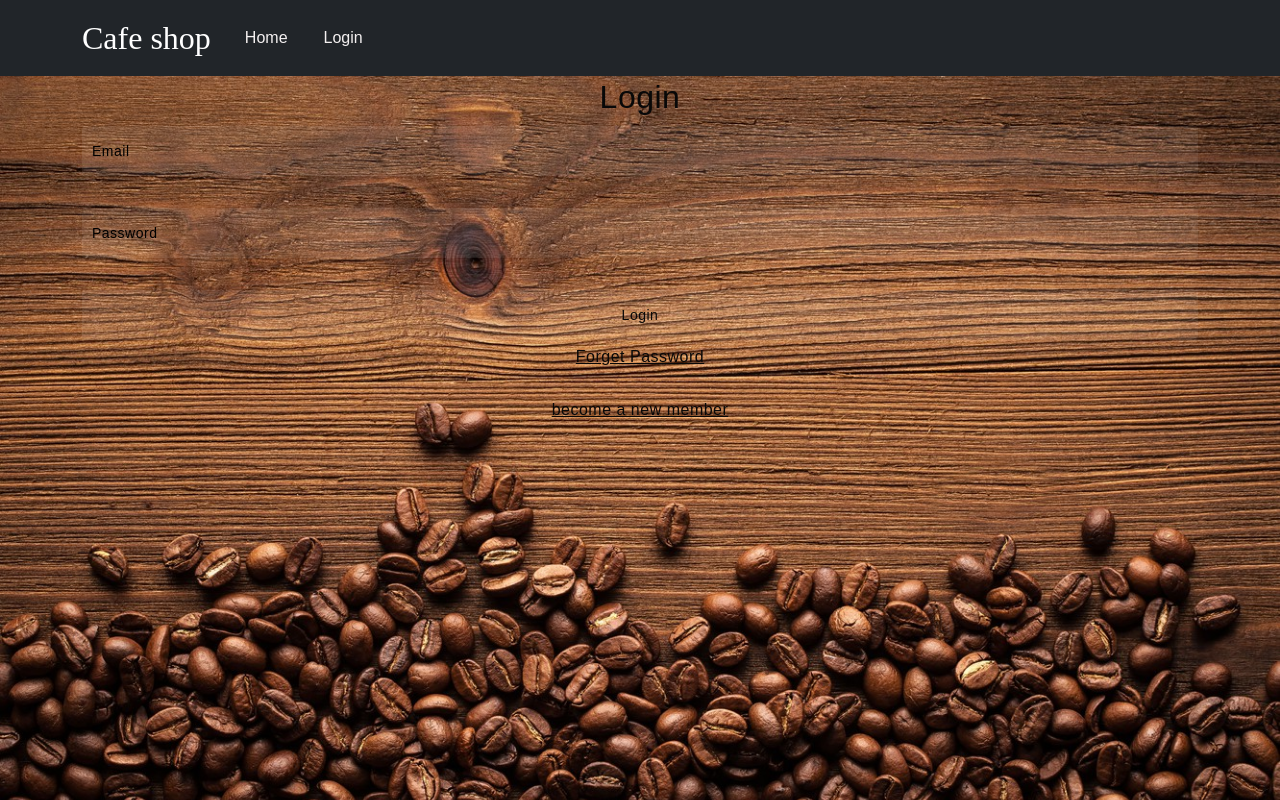
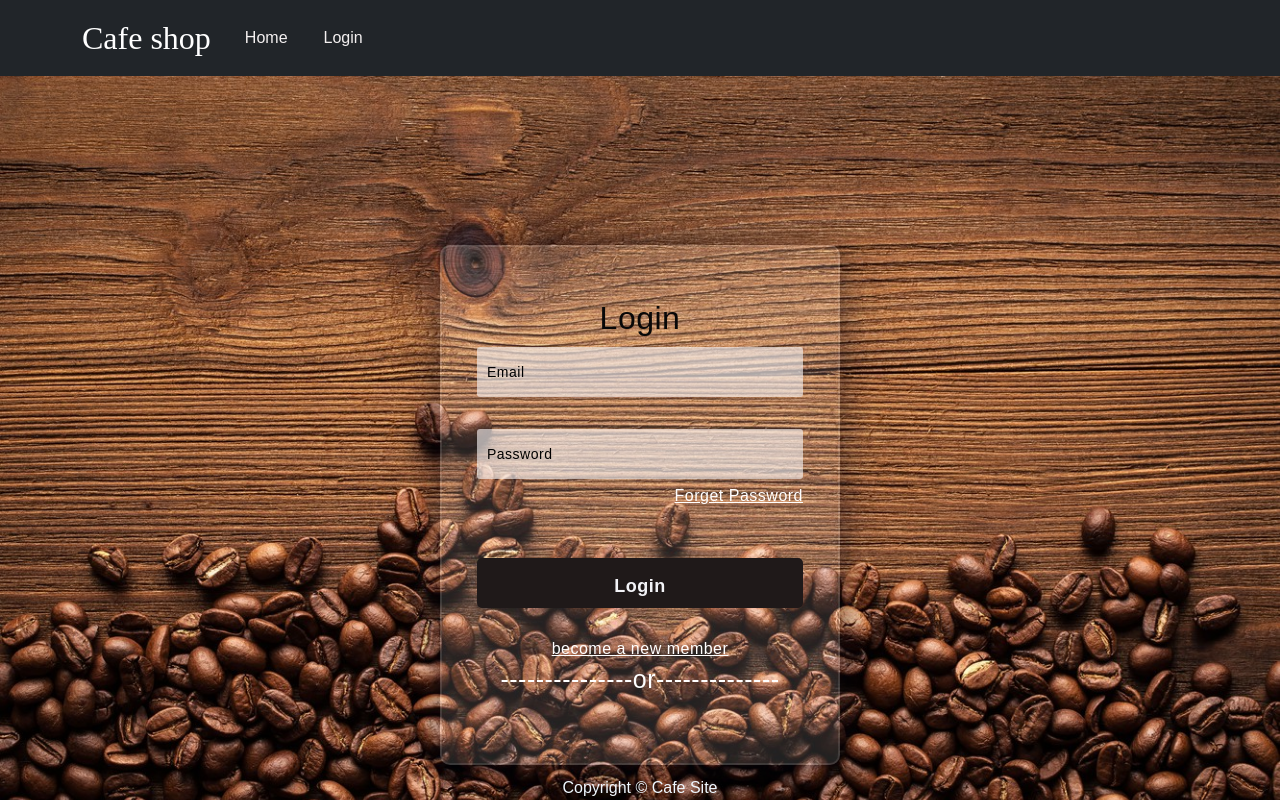
Before and after one commit to SoheelGadad/cafe-site, a React (Create React App) app in the folder frontend/: page /login in a window 1280 px wide. Built offline with nearby package versions, Linux system fonts and the light colour scheme.

Commit message:
update on ui

```diff
--- a/frontend/src/App.js
+++ b/frontend/src/App.js
@@ -9,6 +9,7 @@ import Register from "./Pages/login&Register/Register";
 import ForgetPassword from "./Pages/Forgetpassword/ForgetPassword";
 import Userprofile from "./Pages/ProfileScreen/ProfileScreen";
 import NewSubmit from "./Pages/Forgetpassword/NewSubmit";
+import Footer from "./components/Footer";
 
 export const UserContext = createContext();
 
@@ -35,7 +36,10 @@ const App = () => {
     <>
       <UserContext.Provider>
         <Navbar setSearch={(s) => setSearch(s)} />
+
         <Routing />
+
+        <Footer />
       </UserContext.Provider>
     </>
   );
--- a/frontend/src/Pages/Forgetpassword/ForgetPassword.js
+++ b/frontend/src/Pages/Forgetpassword/ForgetPassword.js
@@ -1,6 +1,7 @@
 import { useState } from "react";
 import axios from "axios";
 import { useNavigate } from "react-router-dom";
+import "./styles.css";
 
 function ForgetPassword() {
   const navigate = useNavigate();
--- a/frontend/src/Pages/Forgetpassword/NewSubmit.js
+++ b/frontend/src/Pages/Forgetpassword/NewSubmit.js
@@ -1,6 +1,7 @@
 import { useState } from "react";
 import axios from "axios";
 import { useNavigate } from "react-router-dom";
+import "./styles.css";
 
 function NewSubmit() {
   const navigate = useNavigate();
--- a/frontend/src/Pages/Forgetpassword/register.css
+++ b/frontend/src/Pages/Forgetpassword/styles.css
@@ -29,17 +29,23 @@ input {
   display: block;
   height: 50px;
   width: 100%;
-  background-color: rgba(255, 255, 255, 0.07);
   border-radius: 3px;
   padding: 0 10px;
   margin-top: 8px;
   font-size: 14px;
   font-weight: 300;
+  background-color: rgb(245 239 239 / 64%);
 }
 ::placeholder {
   color: #000000;
 }
-button {
+input:hover {
+  border-style: solid;
+  border-radius: 5px;
+  color: #fffcfc;
+  border-color: #000000;
+}
+.button {
   margin-top: 50px;
   width: 100%;
   background-color: #1f1919;
@@ -50,7 +56,22 @@ button {
   border-radius: 5px;
   cursor: pointer;
 }
-button:hover {
+.button:hover {
   background-color: #ffffff;
   color: #080710;
 }
+.subnode {
+  text-align: center;
+  display: block;
+  margin-top: 5px;
+  color: #fdfdfd;
+}
+
+.subnode a:hover {
+  color: #ffffff;
+}
+.social-icon p {
+  text-align: center;
+  font-size: 25px;
+  color: #ffffff;
+}
--- a/frontend/src/Pages/login&Register/Register.jsx
+++ b/frontend/src/Pages/login&Register/Register.jsx
@@ -5,7 +5,7 @@ import { useDispatch, useSelector } from "react-redux";
 import MainScreen from "../../components/MainScreen";
 import Loading from "../../components/Loading";
 import ErrorMessage from "../../components/ErrorMessage";
-import "./Login&Register.css";
+import "./styles.css";
 
 function Registerpage() {
   const navigate = useNavigate();
@@ -28,9 +28,7 @@ function Registerpage() {
 
   const submitHandler = (e) => {
     e.preventDefault();
-    if (password !== confirmpassword) {
-      setMessage("Passwords do not match");
-    } else dispatch(register(name, email, password));
+    dispatch(register(name, email, password));
   };
 
   return (
@@ -64,23 +62,13 @@ function Registerpage() {
             type="password"
             placeholder="Password"
           />
-          <br />
-          <input
-            value={confirmpassword}
-            onChange={(e) => setConfirmPassword(e.target.value)}
-            type="password"
-            placeholder="ConfirmPassword"
-          />
-          <br />
+
           <input type="submit" value="Register" className="button" />
-          <div
-            style={{
-              textAlign: "center",
-              display: "block",
-              marginTop: "5px",
-            }}
-          >
+          <div className="subnode">
             Already have an account?<a href="/Login">Sign In.</a>
+          </div>
+          <div className="social-icon">
+            <p>---------------or--------------</p>
           </div>
         </form>
       </div>
--- a/frontend/src/Pages/login&Register/login.jsx
+++ b/frontend/src/Pages/login&Register/login.jsx
@@ -6,7 +6,7 @@ import { login } from "../../actions/userActions";
 import MainScreen from "../../components/MainScreen";
 import Loading from "../../components/Loading";
 import ErrorMessage from "../../components/ErrorMessage";
-import "./Login&Register.css";
+import "./styles.css";
 
 function Loginpage() {
   const [email, setEmail] = useState("");
@@ -50,21 +50,37 @@ function Loginpage() {
             type="password"
             placeholder="Password"
           />
-          <br />
+          <div className="forgetapage">
+            <Link
+              style={{
+                color: "#fff",
+                textAlign: "right",
+                display: "block",
+                marginTop: "5px",
+              }}
+              to={"/ForgetPassword"}
+            >
+              Forget Password
+            </Link>
+          </div>
+
           <input type="submit" value="Login" className="button" />
-          <Link
-            style={{ textAlign: "center", display: "block", marginTop: "5px" }}
-            to={"/ForgetPassword"}
-          >
-            Forget Password
-          </Link>
+
           <br />
           <Link
-            style={{ textAlign: "center", display: "block", marginTop: "5px" }}
+            style={{
+              textAlign: "center",
+              display: "block",
+              marginTop: "5px",
+              color: "#fff",
+            }}
             to={"/register"}
           >
             become a new member
           </Link>
+          <div className="social-icon">
+            <p>---------------or--------------</p>
+          </div>
         </form>
       </div>
     </MainScreen>
--- a/frontend/src/Pages/login&Register/Login&Register.css
+++ b/frontend/src/Pages/login&Register/styles.css
@@ -29,17 +29,23 @@ input {
   display: block;
   height: 50px;
   width: 100%;
-  background-color: rgba(255, 255, 255, 0.07);
   border-radius: 3px;
   padding: 0 10px;
   margin-top: 8px;
   font-size: 14px;
   font-weight: 300;
+  background-color: rgb(245 239 239 / 64%);
 }
 ::placeholder {
   color: #000000;
 }
-button {
+input:hover {
+  border-style: solid;
+  border-radius: 5px;
+  color: #fffcfc;
+  border-color: #000000;
+}
+.button {
   margin-top: 50px;
   width: 100%;
   background-color: #1f1919;
@@ -50,7 +56,22 @@ button {
   border-radius: 5px;
   cursor: pointer;
 }
-button:hover {
+.button:hover {
   background-color: #ffffff;
   color: #080710;
 }
+.subnode {
+  text-align: center;
+  display: block;
+  margin-top: 5px;
+  color: #fdfdfd;
+}
+
+.subnode a:hover {
+  color: #ffffff;
+}
+.social-icon p {
+  text-align: center;
+  font-size: 25px;
+  color: #ffffff;
+}
--- /dev/null
+++ b/frontend/src/components/Footer.js
@@ -0,0 +1,16 @@
+import React from "react";
+import { Col, Container, Row } from "react-bootstrap";
+
+const Footer = () => {
+  return (
+    <footer>
+      <Container>
+        <Row>
+          <Col className="footer-content">Copyright &copy; Cafe Site</Col>
+        </Row>
+      </Container>
+    </footer>
+  );
+};
+
+export default Footer;
--- a/frontend/src/style/index.css
+++ b/frontend/src/style/index.css
@@ -3,7 +3,6 @@ body {
   background-image: url("../images/BGHome.jpg");
   background-size: cover;
 }
-
 
 @media (min-width: 768px) {
   .nav-brand {
@@ -286,3 +285,20 @@ section {
   font-weight: 700;
   margin-bottom: 1rem;
 }
+footer {
+  color: aliceblue;
+  position: absolute;
+  bottom: 0;
+  left: 0;
+  right: 0;
+  width: 100%;
+  height: auto;
+  padding-top: 40px;
+}
+.footer-content {
+  display: flex;
+  align-items: center;
+  justify-content: center;
+  flex-direction: column;
+  text-align: center;
+}
```
